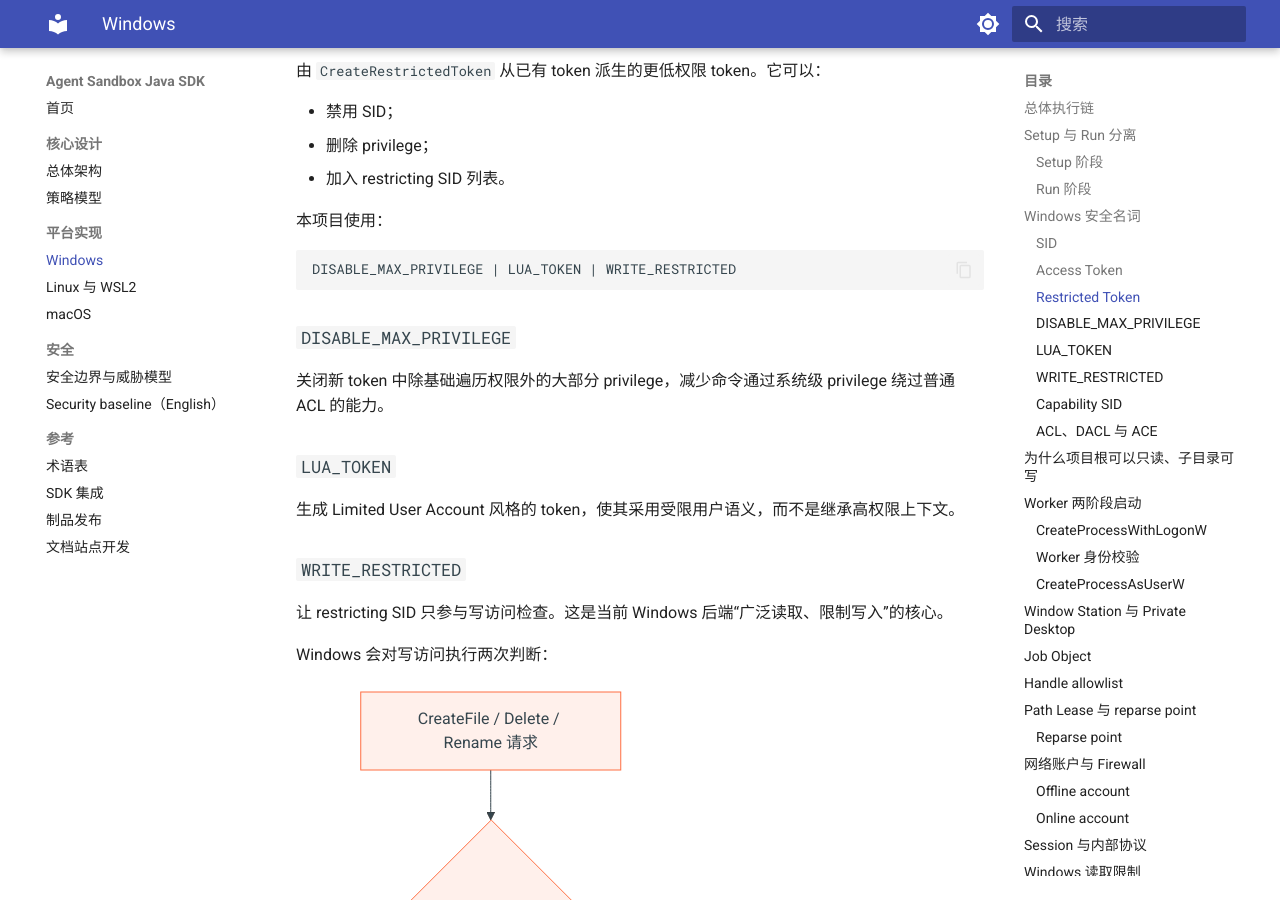
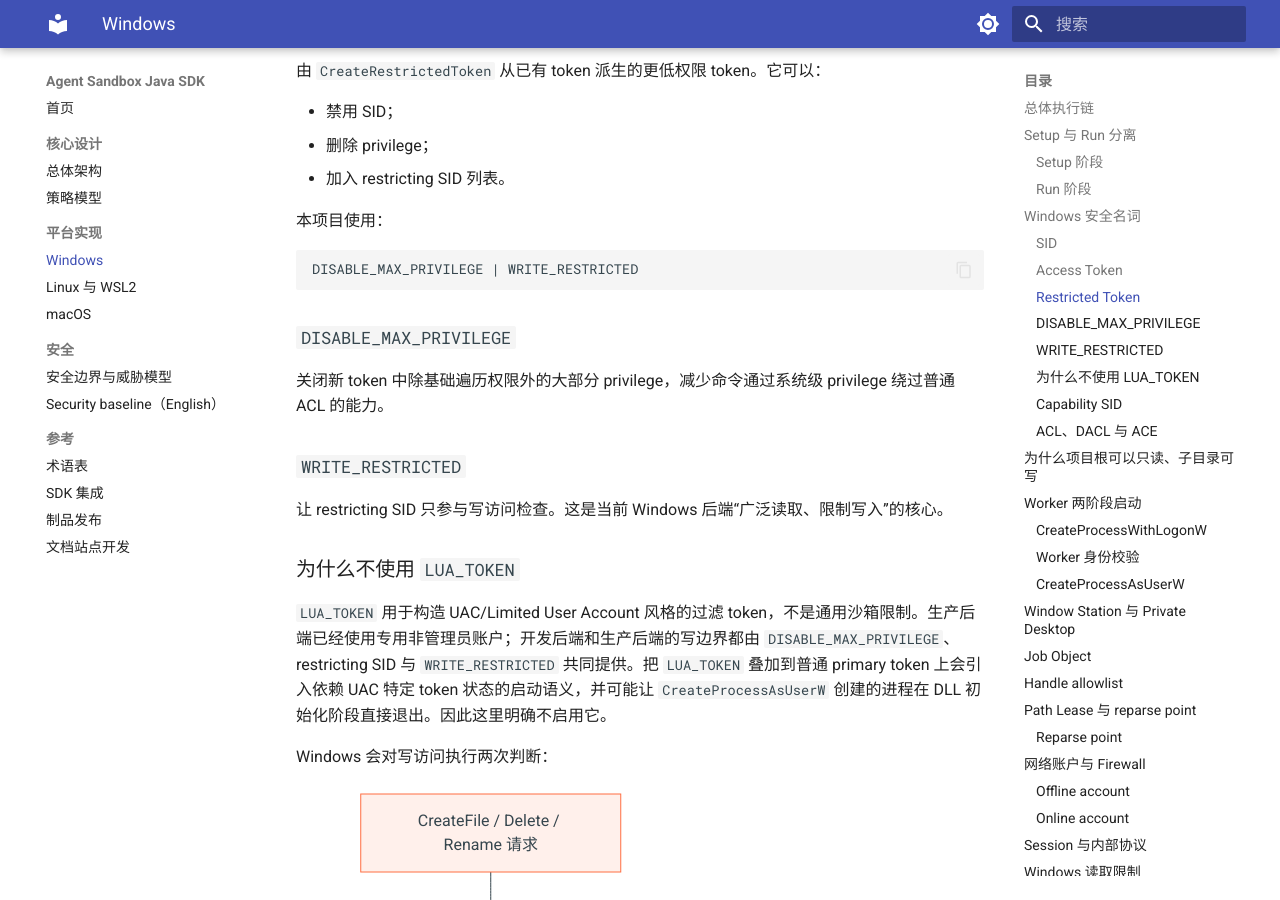
Before and after one commit to umuo/sandbox-demo, an MkDocs documentation site: the page built from docs/platforms/windows.md, in a window 1280 px wide and 900 px high, scrolled down 3160 px. Built offline with MkDocs 1.6.1 and Material for MkDocs 9.7.7, drawn with Linux system fonts in a browser that asks for light colours.

Commit message:
fix: window env

````diff
--- a/docs/platforms/windows.md
+++ b/docs/platforms/windows.md
@@ -81,20 +81,20 @@ Security Identifier，Windows 用来标识用户、组、登录会话或合成
 本项目使用：
 
 ```text
-DISABLE_MAX_PRIVILEGE | LUA_TOKEN | WRITE_RESTRICTED
+DISABLE_MAX_PRIVILEGE | WRITE_RESTRICTED
 ```
 
 ### `DISABLE_MAX_PRIVILEGE`
 
 关闭新 token 中除基础遍历权限外的大部分 privilege，减少命令通过系统级 privilege 绕过普通 ACL 的能力。
 
-### `LUA_TOKEN`
-
-生成 Limited User Account 风格的 token，使其采用受限用户语义，而不是继承高权限上下文。
-
 ### `WRITE_RESTRICTED`
 
 让 restricting SID 只参与写访问检查。这是当前 Windows 后端“广泛读取、限制写入”的核心。
+
+### 为什么不使用 `LUA_TOKEN`
+
+`LUA_TOKEN` 用于构造 UAC/Limited User Account 风格的过滤 token，不是通用沙箱限制。生产后端已经使用专用非管理员账户；开发后端和生产后端的写边界都由 `DISABLE_MAX_PRIVILEGE`、restricting SID 与 `WRITE_RESTRICTED` 共同提供。把 `LUA_TOKEN` 叠加到普通 primary token 上会引入依赖 UAC 特定 token 状态的启动语义，并可能让 `CreateProcessAsUserW` 创建的进程在 DLL 初始化阶段直接退出。因此这里明确不启用它。
 
 Windows 会对写访问执行两次判断：
 
````
Also changed, not shown: docs/SECURITY.md (+1 -1 lines), docs/glossary.md (+1 -1 lines), 1 other file.
